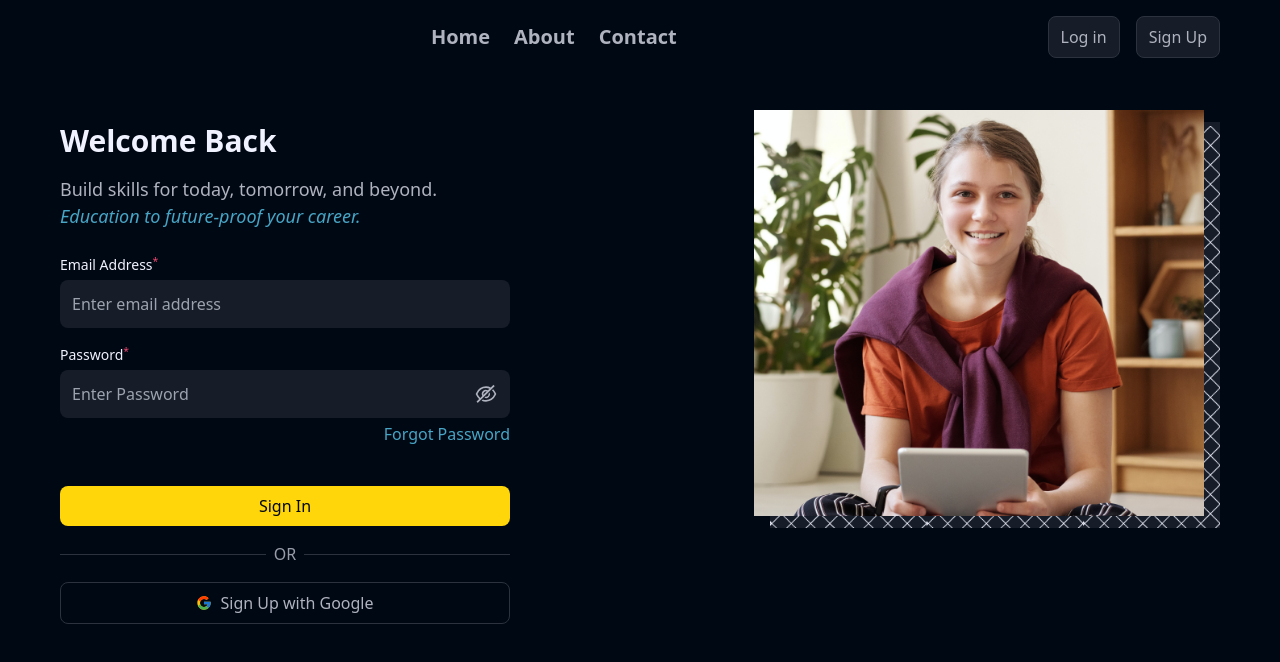
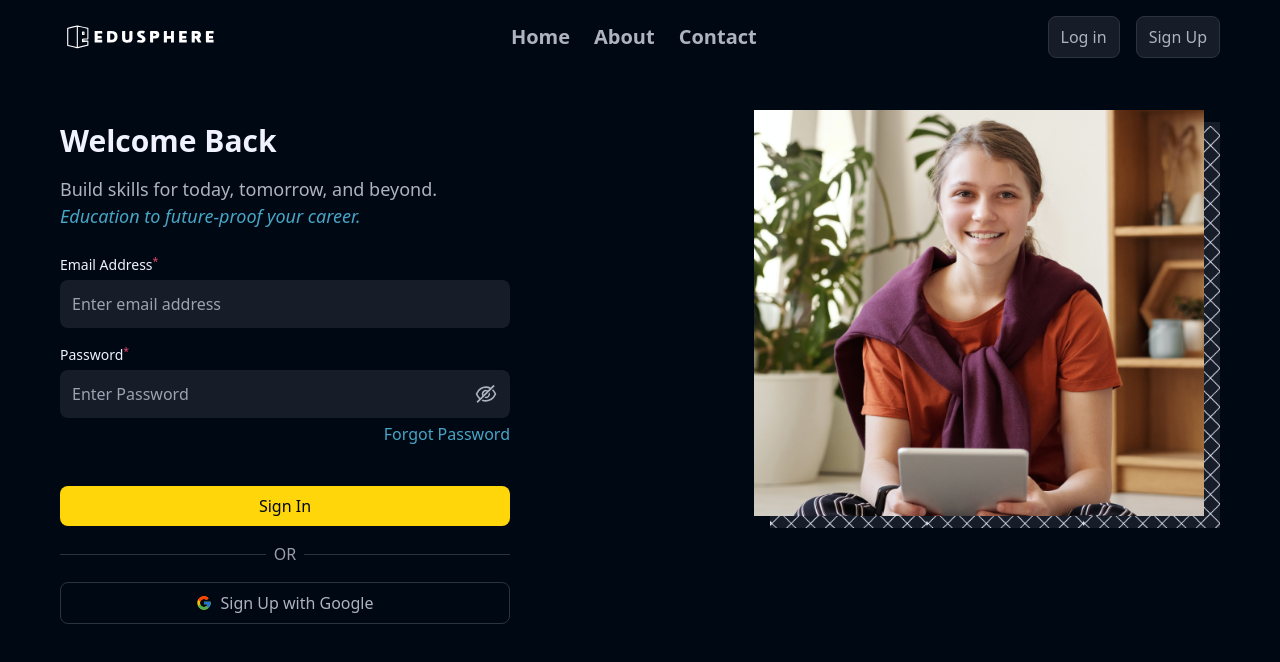
Before and after one commit to sidj01sar26/EduSphere, a React (Create React App) app: page /login in a window 1280 px wide. Shown: the top 662 px of the page. Built offline with nearby package versions, Linux system fonts and the light colour scheme.

Commit message:
logo added

```diff
--- a/src/components/Navbar.js
+++ b/src/components/Navbar.js
@@ -1,5 +1,5 @@
 import React from 'react';
-// import logo from "../assets/Logo.svg";
+import logo from "../assets/Logo.svg";
 import { Link } from "react-router-dom";
 import { toast } from "react-hot-toast";
 
@@ -11,7 +11,7 @@
         <div className='flex justify-between items-center w-11/12 max-w-[1160px] py-4 mx-auto'>
 
             <Link to="/">
-                {/* <img src={logo} alt="Logo" width={160} height={32} loading="lazy" /> */}
+                <img src={logo} alt="Logo" width={160} height={32} loading="lazy" />
             </Link>
 
             <nav>
```
Also changed, not shown: src/assets/Logo.svg.
